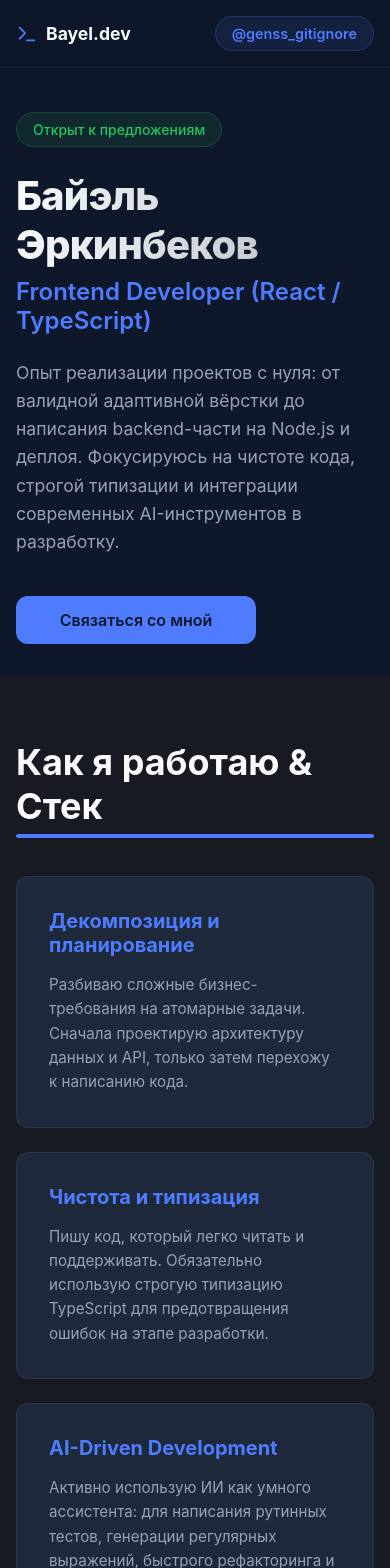
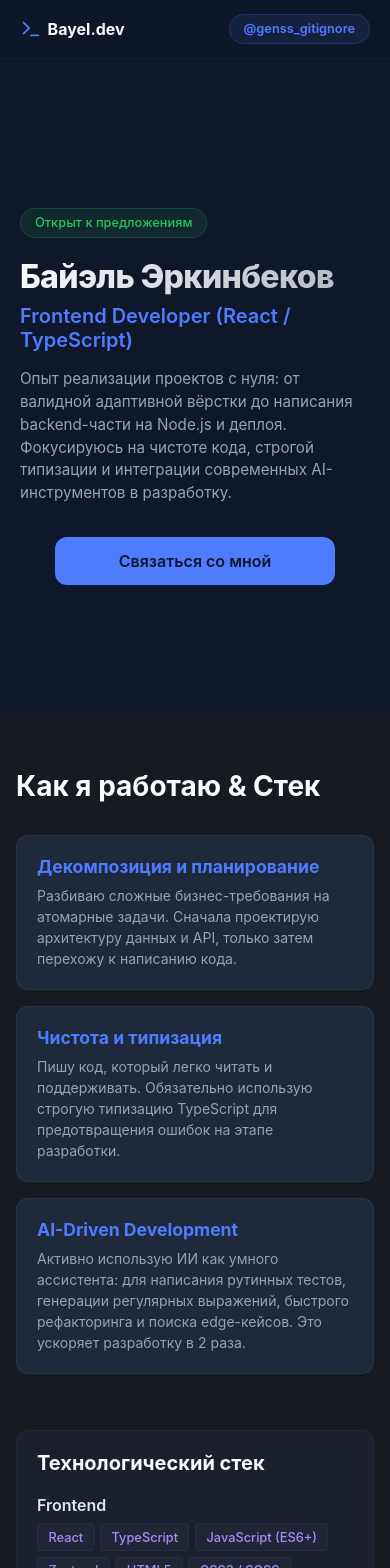
Before and after one commit to genssi/bayel-dev-portfolio, a React (Vite) app: page / in a window 390 px wide. Shown: the top 1568 px of the page. Built offline with nearby package versions, Linux system fonts and the light colour scheme.

Commit message:
refactor: оптимизация адаптивной верстки и плотности интерфейса для мобильных устройств

```diff
--- a/src/components/Footer/Footer.module.scss
+++ b/src/components/Footer/Footer.module.scss
@@ -1,13 +1,13 @@
-@use '../../styles/variables' as *;
-@use '../../styles/mixins' as *;
+@use "../../styles/variables" as *;
+@use "../../styles/mixins" as *;
 
 .footer {
-  background-color: #0b0f19; // Чуть темнее основного фона для контраста
+    background-color: #0b0f19;
     border-top: 1px solid rgba($text-secondary, 0.05);
     padding: 4rem 2rem 2rem;
 
     @include mobile {
-    padding: 3rem 1rem 1.5rem;
+        padding: 2.5rem 1.25rem 1.5rem;
     }
 }
 
@@ -26,6 +26,12 @@
         grid-template-columns: 1fr;
         gap: 2rem;
     }
+
+    @include mobile {
+        gap: 1.75rem;
+        margin-bottom: 2rem;
+
+    }
 }
 
 .infoBlock {
@@ -33,12 +39,21 @@
         font-size: 1.5rem;
         font-weight: 700;
         margin-bottom: 0.5rem;
+
+        @include mobile {
+            font-size: 1.3rem;
+        }
     }
 
     .subtitle {
         color: $text-secondary;
         margin-bottom: 1rem;
         font-size: 0.95rem;
+
+        @include mobile {
+            font-size: 0.875rem;
+            margin-bottom: 0.75rem;
+        }
     }
 }
 
@@ -48,6 +63,11 @@
     gap: 0.5rem;
     color: $text-secondary;
     font-size: 0.9rem;
+
+    @include mobile {
+
+        font-size: 0.85rem;
+    }
 }
 
 .linksBlock {
@@ -55,6 +75,11 @@
         font-size: 1.1rem;
         margin-bottom: 1.25rem;
         font-weight: 600;
+
+        @include mobile {
+            font-size: 1rem;
+            margin-bottom: 0.75rem;
+        }
     }
 }
 
@@ -62,6 +87,10 @@
     display: flex;
     flex-direction: column;
     gap: 1rem;
+
+    @include mobile {
+        gap: 0.875rem;
+    }
 }
 
 .contactItem {
@@ -77,6 +106,15 @@
         color: $accent;
         transform: translateX(2px);
     }
+
+    @include mobile {
+        font-size: 0.9rem;
+        padding: 0.25rem 0;
+
+        &:hover {
+            transform: none;
+        }
+    }
 }
 
 .bottom {
@@ -87,5 +125,9 @@
     p {
         color: rgba($text-secondary, 0.6);
         font-size: 0.85rem;
+
+        @include mobile {
+            font-size: 0.8 * 0.95rem;
         }
     }
+}
--- a/src/components/Header/Header.module.scss
+++ b/src/components/Header/Header.module.scss
@@ -1,5 +1,5 @@
-@use '../../styles/variables' as *;
-@use '../../styles/mixins' as *;
+@use "../../styles/variables" as *;
+@use "../../styles/mixins" as *;
 
 .header {
     position: fixed;
@@ -8,7 +8,7 @@
     width: 100%;
     z-index: 100;
     background-color: rgba($bg-primary, 0.7);
-  backdrop-filter: blur(12px); // Эффект размытия стекла
+    backdrop-filter: blur(12px);
     border-bottom: 1px solid rgba($text-secondary, 0.05);
 }
 
@@ -21,7 +21,7 @@
     align-items: center;
 
     @include mobile {
-    padding: 1rem;
+        padding: 0.875rem 1.25rem;
     }
 }
 
@@ -37,6 +37,11 @@
     .logoIcon {
         color: $accent;
     }
+
+    @include mobile {
+        font-size: 1rem;
+        gap: 0.35rem;
+    }
 }
 
 .nav {
@@ -44,7 +49,7 @@
     gap: 2rem;
 
     @include mobile {
-    display: none; // Прячем ссылки на мобилке ради минимализма
+        display: none;
     }
 
     button {
@@ -73,4 +78,9 @@
         background-color: $accent;
         color: $bg-primary;
     }
+
+    @include mobile {
+        font-size: 0.8rem;
+        padding: 0.4rem 0.875rem;
     }
+}
--- a/src/constants/data.ts
+++ b/src/constants/data.ts
@@ -117,15 +117,8 @@ export const PROJECTS = [
         title: "Другие проекты",
         description:
             "В моем профиле на GitHub вы найдете и другие работы: учебные репозитории, и тд. Коллекция учебных и пет-проектов на GitHub. Эксперименты с React, TypeScript, CSS-анимациями и API. ",
-        stack: [
-            "React",
-            "Node.js",
-            "Styled Components",
-            "Telegram API",
-            "Nginx",
-            "VPS",
-        ],
-        github: "https://github.com/genssi/Soul-House",
+        stack: [],
+        github: "https://github.com/genssi",
         deploy: "",
     },
 ];
--- a/src/sections/About/About.module.scss
+++ b/src/sections/About/About.module.scss
@@ -6,7 +6,7 @@
   background-color: $bg-secondary-main;
 
   @include mobile {
-    padding: 4rem 1rem;
+    padding: 3.5rem 1rem;
   }
 }
 
@@ -22,15 +22,14 @@
   position: relative;
   width: fit-content;
 
-  &::after {
-    content: '';
-    position: absolute;
-    bottom: -10px;
-    left: 0;
-    width: 100%;
-    height: 4px;
-    background-color: $accent;
-    border-radius: 2px;
+  @include mobile {
+    font-size: 1.75rem;
+    margin-bottom: 2rem;
+
+    &::after {
+      height: 3px;
+      bottom: -6px;
+    }
   }
 }
 
@@ -42,6 +41,11 @@
 
   @include tablet {
     grid-template-columns: 1fr;
+  }
+
+  @include mobile {
+    gap: 1rem;
+    margin-bottom: 3.5rem;
   }
 }
 
@@ -56,18 +60,36 @@
     transform: translateY(-4px);
     border-color: rgba($accent, 0.3);
   }
+
+  @include mobile {
+    padding: 1.25rem;
+
+    &:hover {
+      transform: none;
+    }
+  }
 }
 
 .cardTitle {
   font-size: 1.25rem;
   margin-bottom: 1rem;
   color: $accent;
+
+  @include mobile {
+    font-size: 1.1rem;
+    margin-bottom: 0.5rem;
+  }
 }
 
 .cardText {
   color: $text-secondary;
   line-height: 1.6;
   font-size: 0.95rem;
+
+  @include mobile {
+    font-size: 0.875rem;
+    line-height: 1.5;
+  }
 }
 
 .skillsContainer {
@@ -75,11 +97,20 @@
   padding: 2.5rem;
   border-radius: $radius;
   border: 1px solid rgba($text-secondary, 0.05);
+
+  @include mobile {
+    padding: 1.25rem;
+  }
 }
 
 .skillsTitle {
   font-size: 1.5rem;
   margin-bottom: 2rem;
+
+  @include mobile {
+    font-size: 1.25rem;
+    margin-bottom: 1.25rem;
+  }
 }
 
 .skillsGrid {
@@ -91,6 +122,10 @@
     grid-template-columns: 1fr;
     gap: 1.5rem;
   }
+
+  @include mobile {
+    gap: 1.25rem;
+  }
 }
 
 .skillCategory {
@@ -99,6 +134,11 @@
     color: rgba($text-primary, 0.9);
     margin-bottom: 1rem;
     font-weight: 600;
+
+    @include mobile {
+      font-size: 1rem;
+      margin-bottom: 0.5rem;
+    }
   }
 }
 
@@ -106,6 +146,10 @@
   display: flex;
   flex-wrap: wrap;
   gap: 0.5rem;
+
+  @include mobile {
+    gap: 0.35rem;
+  }
 
   span {
     background-color: rgba($accent-caces, 0.05);
@@ -115,5 +159,12 @@
     font-size: 0.875rem;
     border: 1px solid rgba($accent-caces, 0.05);
     font-weight: 500;
+    transition: $transition;
+
+    @include mobile {
+      padding: 0.35rem 0.65rem;
+      font-size: 0.8rem;
+      border-radius: 4px;
+    }
   }
 }
--- a/src/sections/ContactForm/ContactForm.module.scss
+++ b/src/sections/ContactForm/ContactForm.module.scss
@@ -1,12 +1,12 @@
-@use '../../styles/variables' as *;
-@use '../../styles/mixins' as *;
+@use "../../styles/variables" as *;
+@use "../../styles/mixins" as *;
 
 .contactSection {
     padding: 6rem 2rem;
     background-color: $bg-secondary-main;
 
     @include mobile {
-    padding: 4rem 1rem;
+        padding: 3.5rem 1.25rem;
     }
 }
 
@@ -20,6 +20,11 @@
     font-weight: 700;
     margin-bottom: 1rem;
     text-align: center;
+
+    @include mobile {
+        font-size: 1.75rem;
+        margin-bottom: 0.75rem;
+    }
 }
 
 .sectionSubtitle {
@@ -28,6 +33,11 @@
     line-height: 1.5;
     margin-bottom: 3rem;
     font-size: 0.95rem;
+
+    @include mobile {
+        margin-bottom: 1.5rem;
+        font-size: 0.9rem;
+    }
 }
 
 .formWrapper {
@@ -38,7 +48,8 @@
     box-shadow: 0 20px 40px -15px rgba($bg-primary, 0.7);
 
     @include mobile {
-    padding: 1.5rem;
+        padding: 1.25rem;
+        box-shadow: 0 10px 25px -10px rgba($bg-primary, 0.5);
     }
 }
 
@@ -46,13 +57,23 @@
     display: flex;
     flex-direction: column;
     gap: 0.5rem;
+
+    @include mobile {
+        gap: 0.75rem;
+    }
 }
 
 .submitBtn {
     margin-top: 1rem;
+
+    @include mobile {
+        margin-top: 0.5rem;
+        width: 100%;
+    }
 }
 
-.successBlock, .errorBlock {
+.successBlock,
+.errorBlock {
     display: flex;
     flex-direction: column;
     align-items: center;
@@ -70,6 +91,20 @@
         margin-bottom: 2rem;
         font-size: 0.95rem;
     }
+
+    @include mobile {
+        padding: 1rem 0;
+
+        h3 {
+            font-size: 1.3rem;
+            margin: 1rem 0 0.5rem;
+        }
+
+        p {
+            font-size: 0.875rem;
+            margin-bottom: 1.5rem;
+        }
+    }
 }
 
 .successIcon {
--- a/src/sections/Hero/Hero.module.scss
+++ b/src/sections/Hero/Hero.module.scss
@@ -1,5 +1,5 @@
-@use '../../styles/variables' as *;
-@use '../../styles/mixins' as *;
+@use "../../styles/variables" as *;
+@use "../../styles/mixins" as *;
 
 .hero {
     min-height: 80vh;
@@ -9,8 +9,8 @@
     position: relative;
 
     @include mobile {
-    min-height: 60vh;
-    padding: 2rem 1rem;
+        min-height: 75vh;
+        padding: 3rem 1.25rem;
     }
 }
 
@@ -31,6 +31,12 @@
     font-weight: 500;
     margin-bottom: 1.5rem;
     border: 1px solid rgba($success, 0.2);
+
+    @include mobile {
+        font-size: 0.8rem;
+        padding: 0.4rem 0.875rem;
+        margin-bottom: 1.25rem;
+    }
 }
 
 .name {
@@ -38,12 +44,22 @@
     font-weight: 800;
     letter-spacing: -0.02em;
     margin-bottom: 0.5rem;
-  background: linear-gradient(to right, $text-primary, rgba($text-primary, 0.7));
+    background: linear-gradient(
+        to right,
+        $text-primary,
+        rgba($text-primary, 0.7)
+    );
     -webkit-background-clip: text;
     -webkit-text-fill-color: transparent;
 
     @include tablet {
         font-size: 2.5rem;
+    }
+
+    @include mobile {
+        font-size: 2rem;
+        line-height: 1.2;
+        margin-bottom: 0.5rem;
     }
 }
 
@@ -56,6 +72,11 @@
     @include tablet {
         font-size: 1.5rem;
     }
+
+    @include mobile {
+        font-size: 1.25rem;
+        margin-bottom: 1rem;
+    }
 }
 
 .description {
@@ -67,8 +88,27 @@
     @include tablet {
         font-size: 1.1rem;
     }
+
+    @include mobile {
+        font-size: 0.95rem;
+        line-height: 1.5;
+        margin-bottom: 2rem;
+    }
 }
 
 .actions {
     max-width: 240px;
+
+    @include mobile {
+        max-width: 100%;
+        display: flex;
+        justify-content: center;
+
+        button,
+        a {
+            width: 100%;
+            max-width: 280px;
+            padding: 0.875rem 1.5rem;
         }
+    }
+}
```
Also changed, not shown: src/sections/Cases/Cases.module.scss (+98 -5 lines). Lines whose indentation alone changed are shown as unchanged.
